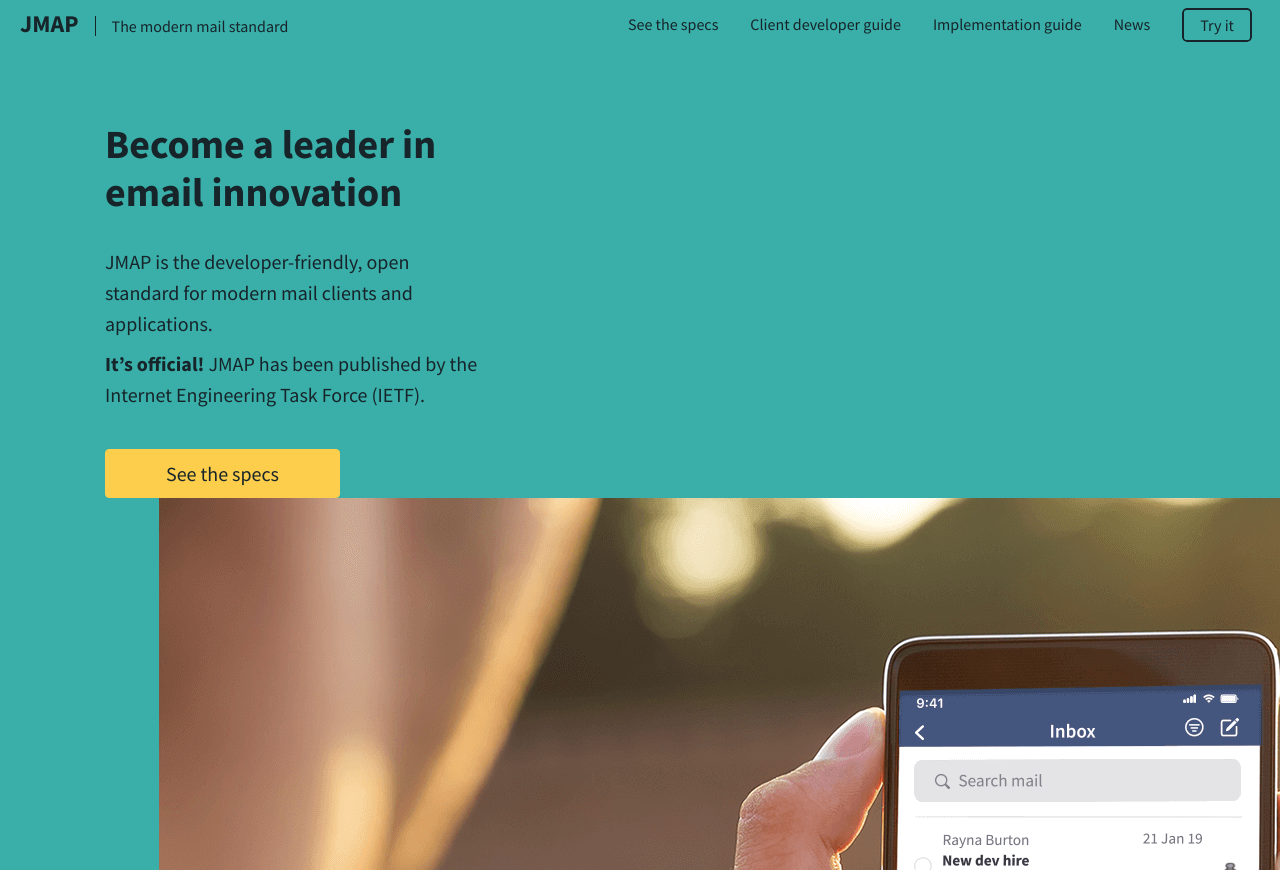
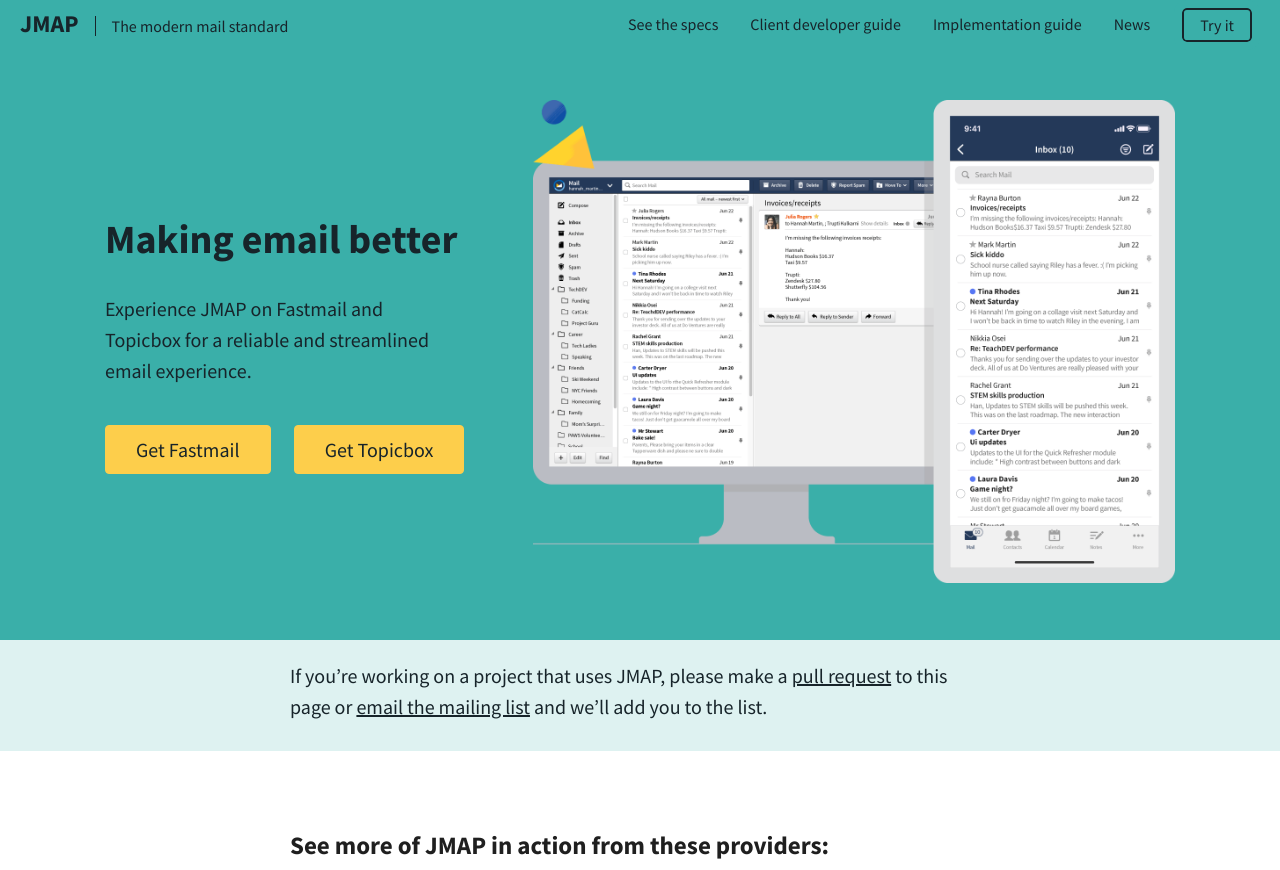
Before and after one commit to jmapio/jmapio.github.io, a Jekyll site: the page built from software.md, in a window 1280 px wide and 1400 px high, cut to the strip 0-870 px from the top of the window. Built offline with Jekyll 4.4.1, drawn with Linux system fonts in a browser that asks for light colours.

Commit message:
updating the styles for the home and tryit pages

```diff
--- a/_layouts/default.html
+++ b/_layouts/default.html
@@ -6,7 +6,7 @@
 <link href='https://fonts.googleapis.com/css?family=Source+Sans+Pro:300,400,600,700,400italic' rel='stylesheet' type='text/css'>
 <link href="main.css" rel="stylesheet" type="text/css">
 {% if page.custom %}
-<link href="extra.css" rel="stylesheet" type="text/css">
+<link href="custom.css" rel="stylesheet" type="text/css">
 {% endif %}
 {% if page.style %}
 <link href="{{ page.style }}.css" rel="stylesheet" type="text/css">
@@ -26,6 +26,9 @@
     <a class="item boxed" href="software.html">Try it</a>
 </nav>
 </header>
+{% if page.banner %}
+{{ page.banner }}
+{% endif %}
 <article>
 {{ content | safe }}
 </article>
--- a/banner.css
+++ b/banner.css
@@ -1,29 +1,3 @@
-/* General */
-article {
-    max-width: inherit;
-    width: 100%;
-    padding: 0;
-    margin: 0;
-}
-
-h2 {
-	border-bottom: 0;
-	text-align: center;
-}
-h2::before {
-    content: "";
-}
-
-.container {
-	position: relative;
-	max-width: 700px;
-	width: 100%;
-	margin: 0 auto;
-	padding-left: 20px;
-	padding-right: 20px;
-	box-sizing: border-box;
-}
-
 /* BANNER */
 #banner {
 	background: #3aafa9;
@@ -35,12 +9,15 @@ h2::before {
 	max-width: 1110px;
 	width: 100%;
 	margin: 0 auto;
-	padding: 70px 20px 90px 20px;
 	box-sizing: border-box;
+	align-items: center;
 }
 #banner .deco {
 	flex-basis: 60%;
 	padding-left: 5%;
+}
+#banner .deco img {
+	width: 100%;
 }
 #banner .text {
 	flex-basis: 35%;
@@ -71,12 +48,11 @@ h2::before {
 @media (max-width: 768px) {
 	#banner .container {
 		flex-flow: column nowrap;
-		padding-top: 40px;
-		padding-bottom: 60px;
+		padding: 40px 20px 60px 20px;
 	}
 	#banner .deco {
 		padding-left: 0;
-		margin-top: 35px;
+		margin-top: 25px;
 	}
 	#banner h1 {
 		font-size: 30px;
--- a/extra.css
+++ b/custom.css
@@ -1,4 +1,4 @@
-/* Make the footer always stay at the bottom */
+/* Make the footer always stay at the bottom. This is for the short content pages*/
 body {
     position: relative;
     min-height: 100vh;
@@ -10,7 +10,7 @@ footer {
 }
 
 /* Adjust the article padding when there is no sidebar */
-@media screen and (min-width: 1200px) {
+@media screen and (min-width: 769px) {
     article {
         padding-left: 30px;
     }
--- a/main.css
+++ b/main.css
@@ -194,6 +194,10 @@ h4:before {
 .desktop {
     display: none;
 }
+.intro {
+    font-size: 25px;
+    font-weight: bold;
+}
 
 @media screen {
     /* Content */
--- a/software.md
+++ b/software.md
@@ -3,21 +3,26 @@ layout: default
 permalink: /software.html
 title: JMAP Software Implementations
 custom: true
-style: "tryit"
----
-<div id="banner">
+style: tryit
+banner: '<div id="banner">
 <div class="container">
 	<div class="text">
-		<h1>Become a leader in <br class="mobile">email innovation</h1>
-		<p>JMAP is the developer-friendly, open standard for modern mail clients and applications.</p>
-		<p><strong>It’s official!</strong> JMAP has been published by the Internet Engineering Task Force (IETF).</p>
-		<a href="spec.html" class="cta">See the specs</a>
+		<h1>Making email better</h1>
+		<p>Experience JMAP on Fastmail and <br class="desktop">Topicbox for a reliable and streamlined email experience.</p>
+		<a href="https://www.fastmail.com/features/" class="cta">Get Fastmail</a>
+		<a href="https://www.topicbox.com/" class="cta">Get Topicbox</a>
 	</div>
 	<div class="deco">
-		<img src="video-banner.png" alt="">
+		<img src="tryit.png" alt="">
 	</div>
 </div>
+<div id="banner-sub">
+	<div class="container">
+		<p>If you’re working on a project that uses JMAP, please make a <a href="https://help.github.com/en/articles/about-pull-requests">pull request</a> to this page or <a href="https://groups.google.com/forum/#!forum/jmap-discuss">email the mailing list</a> and we’ll add you to the list.</p>
+	</div>
 </div>
-
+</div>'
+---
+<p class="intro">See more of JMAP in action from these providers:</p>
 
 {% include software/software.mdown %}
--- a/tryit.css
+++ b/tryit.css
@@ -1 +1,31 @@
 @import "banner.css";
+
+/* BANNER - extra styles for the Try it page */
+@media (min-width: 480px) {
+	#banner .cta {
+		padding: 8px 30px;
+	}
+	#banner .cta:first-of-type {
+		margin-right: 20px;
+	}
+	#banner .container {
+		padding: 50px 20px 50px 20px;
+	}
+}
+
+#banner-sub {
+	background: #def2f1;
+}
+#banner-sub a{
+	color: #17242a;
+}
+#banner-sub .container {
+	max-width: 700px;
+	display: block;
+	padding: 20px 0;
+}
+@media (max-width: 768px) {
+	#banner-sub .container {
+		padding: 20px 30px;
+	}
+}
```
Also changed, not shown: home.css (+34 -0 lines), index.md (+1 -1 lines), banner-bg.png (deleted), tryit.png (added).
